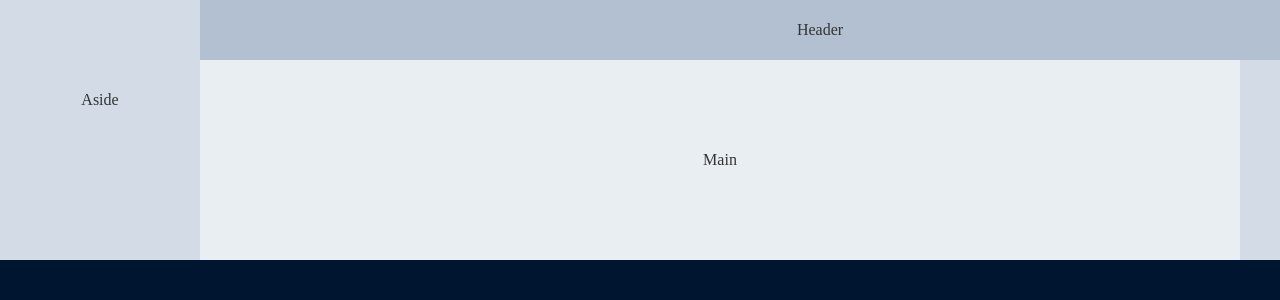
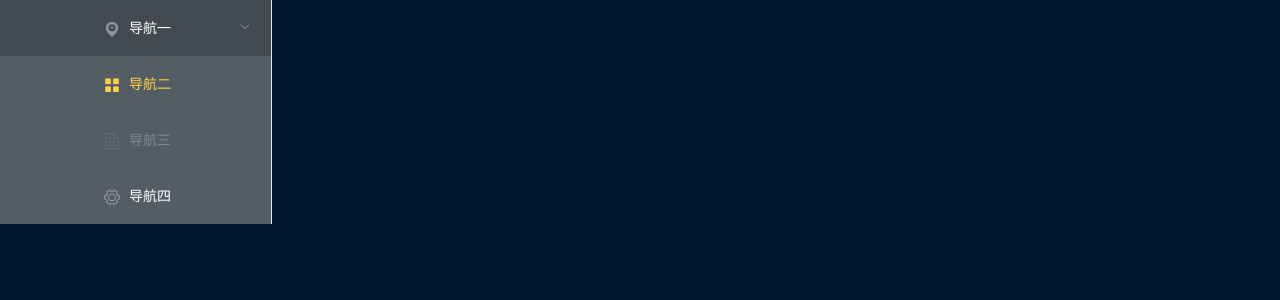
Before and after one commit to superhero-com/superhero-vegas-app, a Vue app: page /#/ in a window 1280 px wide. Shown: the top 300 px of the page. Built offline with nearby package versions, Linux system fonts and the light colour scheme.

Commit message:
update footer

```diff
--- a/src/App.vue
+++ b/src/App.vue
@@ -2,18 +2,19 @@
     <div id="app">
         <div class="content">
             <el-container>
-                <el-aside width="200px">Aside</el-aside>
-                <el-container>
-                    <el-header>Header</el-header>
+                <el-aside width="272px"><navigation></navigation></el-aside>
+<!--                <el-container>-->
+<!--                    <el-header height="80px">Header</el-header>-->
 
-                    <el-container>
-                        <el-main>Main
+<!--                    <el-container>-->
+<!--                        <el-main>-->
+<!--                            <router-view></router-view>-->
 
-
-                        </el-main>
-                        <el-aside width="200px">Aside</el-aside>
-                    </el-container>
-                </el-container>
+<!--                        </el-main>-->
+<!--                        <el-aside width="306px">Aside</el-aside>-->
+<!--                    </el-container>-->
+<!--                    <el-footer>Footer</el-footer>-->
+<!--                </el-container>-->
             </el-container>
 
 
@@ -26,9 +27,11 @@
     // import Navigation from "./components/Navigation";
     // import Wallet from "./components/Wallet";
 
+    import Navigation from "./components/Navigation";
     export default {
         name: 'App',
         components: {
+            Navigation
             // Wallet,
             // Navigation
             // HelloWorld
@@ -63,7 +66,7 @@
         background-color: #B3C0D1;
         color: #333;
         text-align: center;
-        line-height: 60px;
+        line-height: 80px;
     }
 
     .el-aside {
--- a/src/components/Navigation.vue
+++ b/src/components/Navigation.vue
@@ -1,30 +1,44 @@
 <template>
     <div class="navigation">
-        <RouterLink to="/">
-            <img class="logo" src="../assets/headerLogo.svg" alt="">
-        </RouterLink>
-        <ul>
-            <li>
-
-                <RouterLink exact :to="{ name: 'feed' }">
-                    <div class="item">
-                        <img class="icon" src="../assets/iconTips.svg" alt="">
-                        <span class="text">ITEM1</span>
-                    </div>
-                </RouterLink>
-
-
-                <RouterLink exact :to="{ name: 'feed' }">
-                    <div class="item">
-                        <img class="icon" src="../assets/iconTips.svg" alt="">
-                        <span class="text">ITEM2</span>
-                    </div>
-                </RouterLink>
-
-
-            </li>
-        </ul>
-
+        <el-menu
+                default-active="2"
+                class="el-menu-vertical-demo"
+                @open="handleOpen"
+                @close="handleClose"
+                background-color="#545c64"
+                text-color="#fff"
+                active-text-color="#ffd04b">
+            <el-submenu index="1">
+                <template slot="title">
+                    <i class="el-icon-location"></i>
+                    <span>导航一</span>
+                </template>
+                <el-menu-item-group>
+                    <template slot="title">分组一</template>
+                    <el-menu-item index="1-1">选项1</el-menu-item>
+                    <el-menu-item index="1-2">选项2</el-menu-item>
+                </el-menu-item-group>
+                <el-menu-item-group title="分组2">
+                    <el-menu-item index="1-3">选项3</el-menu-item>
+                </el-menu-item-group>
+                <el-submenu index="1-4">
+                    <template slot="title">选项4</template>
+                    <el-menu-item index="1-4-1">选项1</el-menu-item>
+                </el-submenu>
+            </el-submenu>
+            <el-menu-item index="2">
+                <i class="el-icon-menu"></i>
+                <span slot="title">导航二</span>
+            </el-menu-item>
+            <el-menu-item index="3" disabled>
+                <i class="el-icon-document"></i>
+                <span slot="title">导航三</span>
+            </el-menu-item>
+            <el-menu-item index="4">
+                <i class="el-icon-setting"></i>
+                <span slot="title">导航四</span>
+            </el-menu-item>
+        </el-menu>
 
     </div>
 </template>
@@ -44,46 +58,7 @@
 </script>
 
 <style lang="scss" scoped>
-    .navigation {
-        background-color: antiquewhite;
-        min-height: 100vh;
-        width: 251px;
 
-
-        .logo {
-            width: 200px;
-            height: 60px;
-        }
-
-        .icon {
-            margin-left: 20px;
-            display: inline;
-            width: 20px;
-        }
-
-        .item {
-            display: inline-flex;
-            background: #2da7ff;
-            line-height: 50px;
-            height: 50px;
-
-        }
-
-        .item:hover {
-            background: #ff0008;
-        }
-
-        .icon:hover {
-            fill: blue;
-        }
-
-        .text {
-            margin-left: 20px;
-            margin-right: 20px;
-        }
-
-
-    }
 
 
 </style>
--- a/src/pages/HomePage.vue
+++ b/src/pages/HomePage.vue
@@ -1,8 +1,7 @@
 <template>
     <div>
         <!--        <RouterLink to="login">Home</RouterLink>-->
-        <img src="../assets/logo.png" alt="">
-        <span>The coming virus is the application...</span>
+<!--        <img src="../assets/logo.png" alt="">-->
     </div>
 
 </template>
@@ -25,11 +24,5 @@
         width: 400px;
     }
 
-    span {
-        font-size: 20px;
-        display: block;
-        margin-top: 20px;
-        color: white;
-    }
 
 </style>
```
